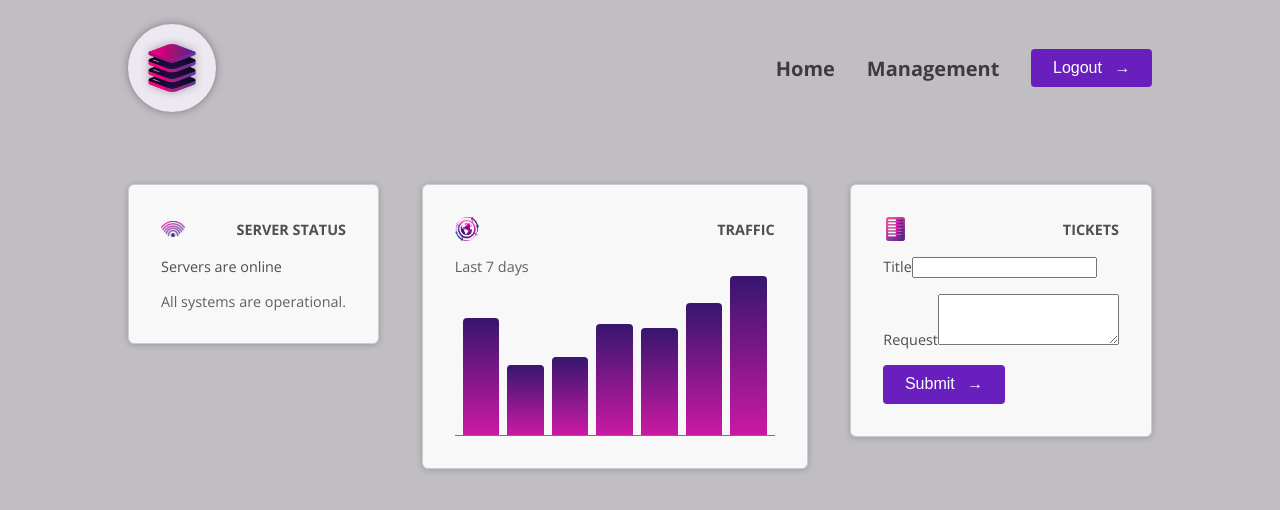
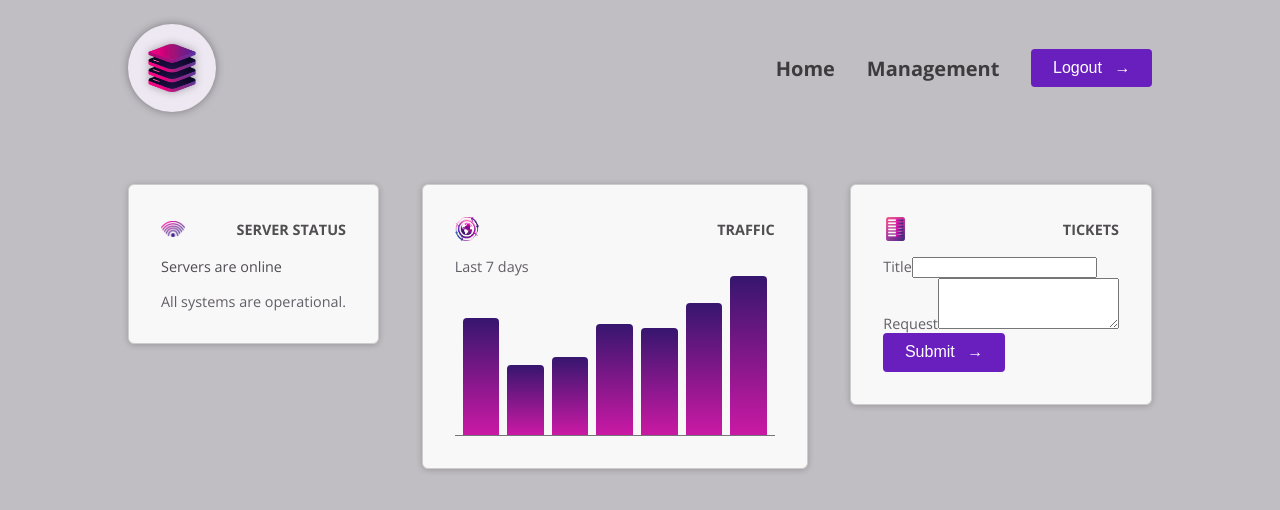
Before and after one commit to Petrovic-Jovan/ng-components-deep-dive, an Angular app: page / in a window 1280 px wide. Shown: the top 510 px of the page. Built offline with nearby package versions, Linux system fonts and the light colour scheme.

Commit message:
Added 'Control' component. Projected form inputs into new 'Control' component.

```diff
--- a/src/app/dashboard/tickets/new-ticket/new-ticket.component.html
+++ b/src/app/dashboard/tickets/new-ticket/new-ticket.component.html
@@ -1,12 +1,10 @@
 <form>
-  <p>
-    <label>Title</label>
+  <app-control label="Title">
     <input name="title" id="title" />
-  </p>
-  <p>
-    <label>Request</label>
+  </app-control>
+  <app-control label="Request">
     <textarea name="request" id="request" rows="3"></textarea>
-  </p>
+  </app-control>
   <p>
     <button app-button>Submit <span class="icon"> → </span></button>
   </p>
--- /dev/null
+++ b/src/app/shared/control/control.component.html
@@ -0,0 +1,4 @@
+<p>
+  <label>{{ label() }}</label>
+  <ng-content select="input, textarea" />
+</p>
--- /dev/null
+++ b/src/app/shared/control/control.component.ts
@@ -0,0 +1,12 @@
+import { Component, input } from '@angular/core';
+
+@Component({
+  selector: 'app-control',
+  standalone: true,
+  imports: [],
+  templateUrl: './control.component.html',
+  styleUrl: './control.component.css',
+})
+export class ControlComponent {
+  label = input.required<string>();
+}
```
Also changed, not shown: src/app/dashboard/tickets/new-ticket/new-ticket.component.ts (+4 -5 lines), src/app/shared/control/control.component.css (added).
